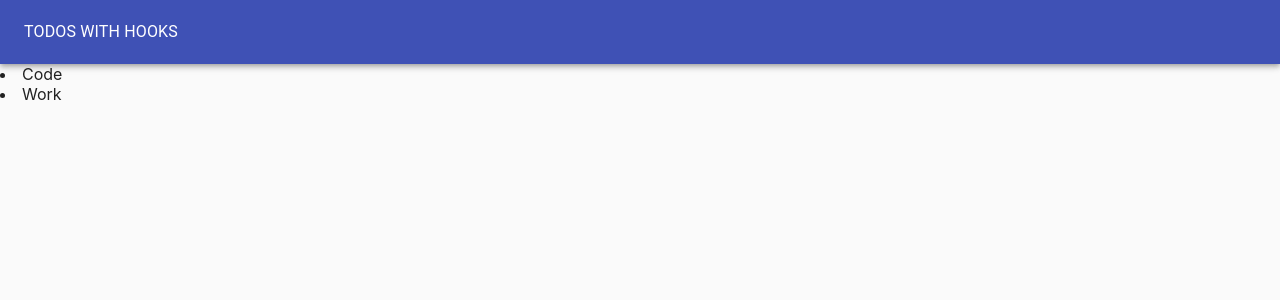
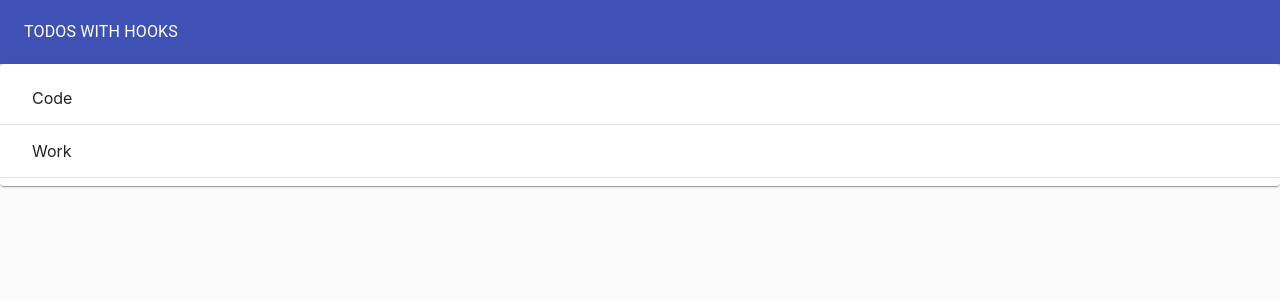
Before and after one commit to alimgee/react-bootcamp-hooks-and-forms, a React (Create React App) app: page / in a window 1280 px wide. Shown: the top 300 px of the page. Built offline with nearby package versions, Linux system fonts and the light colour scheme.

Commit message:
fixing initial list item

```diff
--- a/src/ToDoList.js
+++ b/src/ToDoList.js
@@ -1,18 +1,27 @@
 import React from 'react';
+import Paper from "@material-ui/core/Paper";
+import List from "@material-ui/core/List";
+import ListItem from '@material-ui/core/ListItem';
+import ListItemText from '@material-ui/core/ListItem';
+import Divider from "@material-ui/core/Divider";
 
-function ToDoList(props){
-    console.log({props});
-    return(
+function ToDoList(props) {
+    console.log({ props });
+    return (
+        <Paper>
+            <List>
+                {props.todos.map(todo => (
+                    <>
+                        <ListItem>
+                            <ListItemText>{todo.task}</ListItemText>
+                        </ListItem>
+                        <Divider />
+                    </>
 
-        <div>
+                ))}
+            </List>
+        </Paper>
 
-            {
-            props.todos.map(todo =>(
-
-                <li>{todo.task}</li>
-
-            ))}
-        </div>
     )
 }
 
```
